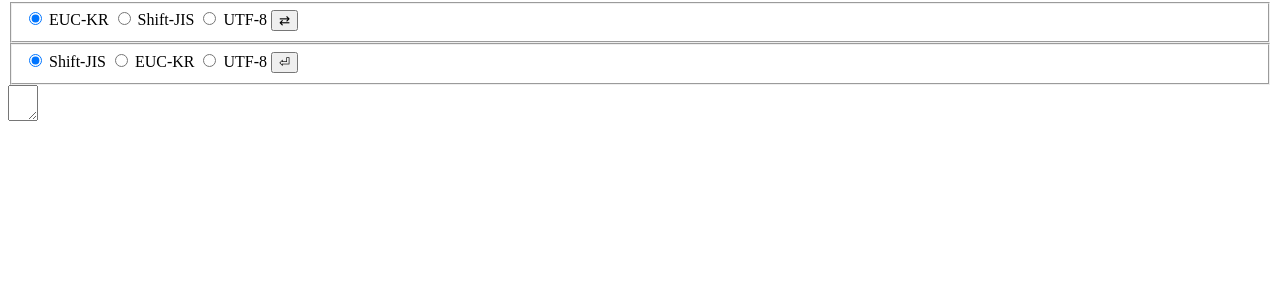
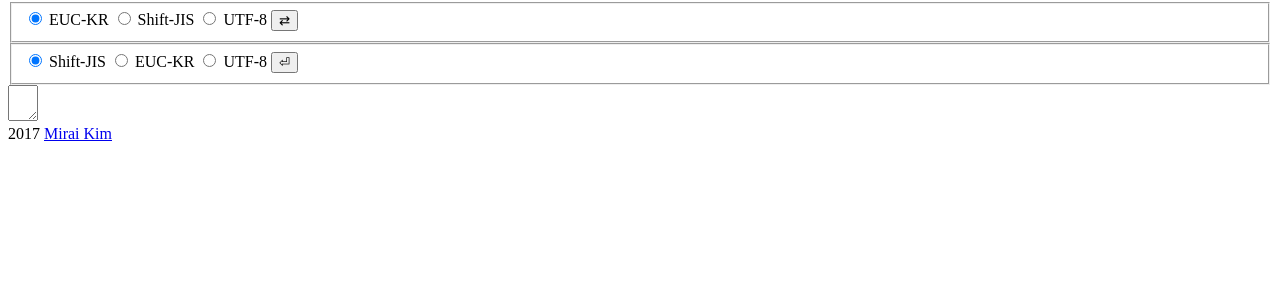
Before and after one commit to noxowl/gukwok, a Flask app: page / in a window 1280 px wide. Shown: the part 185-485 px from the top of the page. Run offline with Flask 2, Linux system fonts and the light colour scheme; parts of the project's set-up code (start-up, migrations or seed data) failed here and were passed over.

Commit message:
add footer

```diff
--- a/gukwok/web/static/sass/style.scss
+++ b/gukwok/web/static/sass/style.scss
@@ -6,6 +6,19 @@ h1 {
 
 textarea {
     resize: none;
+}
+
+.footer {
+    padding: 20px;
+    position:fixed;
+    bottom:0;
+    left:0;
+    right:0;
+    height:30px;
+}
+
+.footer-left {
+    float: left;
 }
 
 .grids-main {
--- a/gukwok/web/templates/base.html
+++ b/gukwok/web/templates/base.html
@@ -16,12 +16,13 @@
         <div class="pure-g">
         {% block convert_form %}
         {% endblock %}
-        {% block result_box %}
-        {% endblock %}
         </div>
     </div>
 </main>
 <footer>
+    <div class="footer">
+       <span class="footer-left">2017 <a href="https://euc-kr.net/about">Mirai Kim</a></span>
+    </div>
 </footer>
 </body>
 </html>
```
